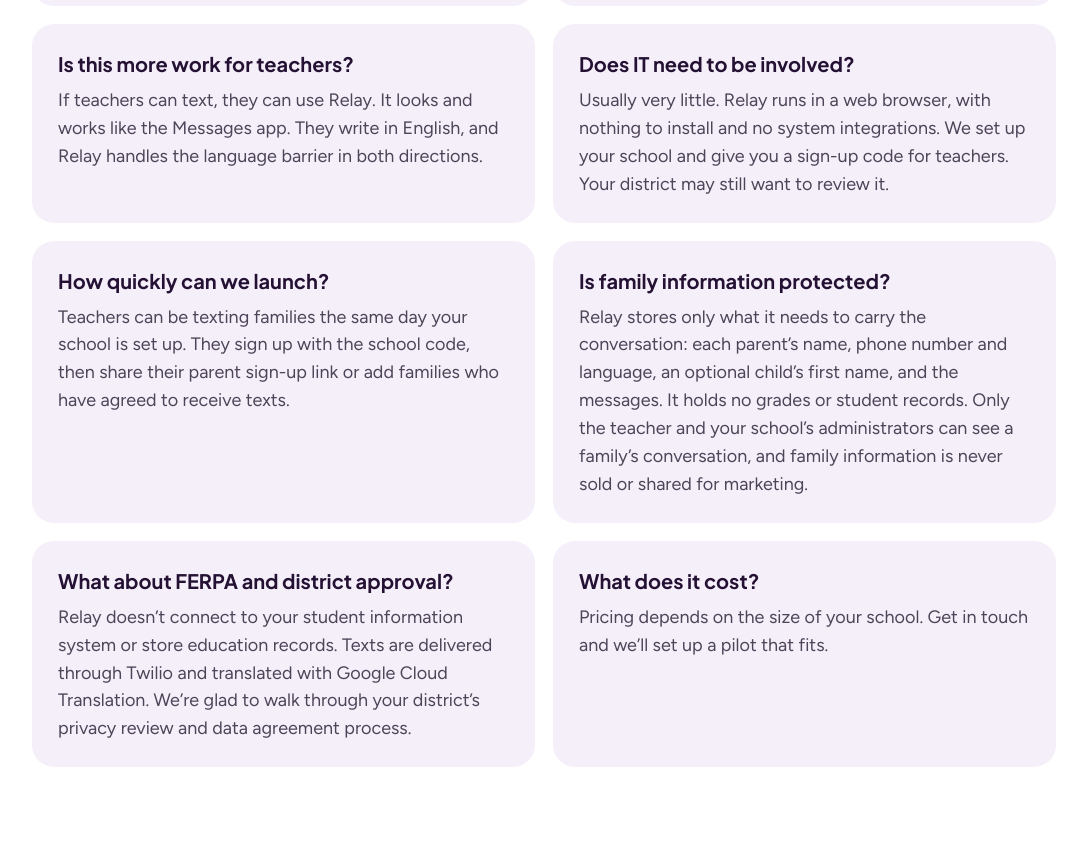
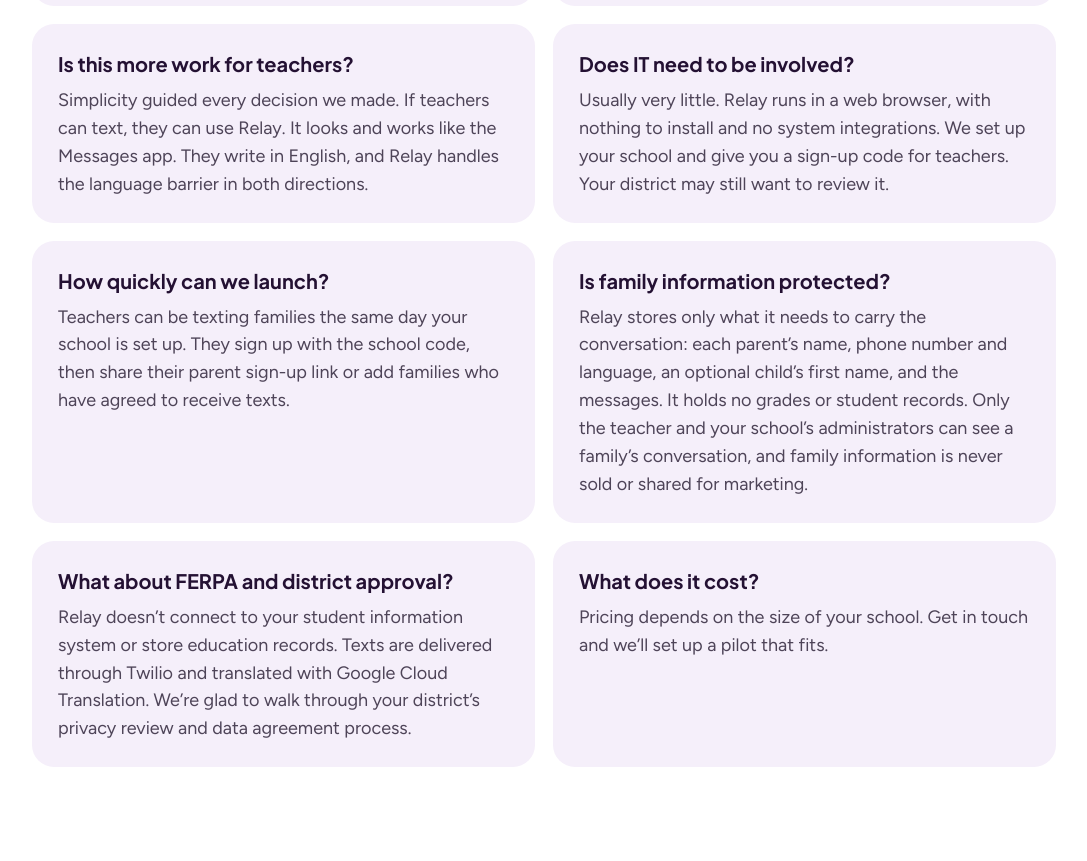
Before and after one commit to stellomax/relay-text, a Next.js app: page / in a window 1280 px wide. Shown: the part 3655-4516 px from the top of the page, without its empty margins (96-1183 px from the left). Built offline with nearby package versions, Linux system fonts and the light colour scheme.

Commit message:
Home FAQ: 'Simplicity guided every decision we made.'
Co-Authored-By: Claude Opus 5.5 <noreply@anthropic.com>
Claude-Session: https://claude.ai/code/session_01NHaCwh9APNv8QtQw9JUgEf

```diff
--- a/app/page.tsx
+++ b/app/page.tsx
@@ -71,7 +71,7 @@ const FAQ = [
   },
   {
     q: "Is this more work for teachers?",
-    a: "If teachers can text, they can use Relay. It looks and works like the Messages app. They write in English, and Relay handles the language barrier in both directions.",
+    a: "Simplicity guided every decision we made. If teachers can text, they can use Relay. It looks and works like the Messages app. They write in English, and Relay handles the language barrier in both directions.",
   },
   {
     q: "Does IT need to be involved?",
```
